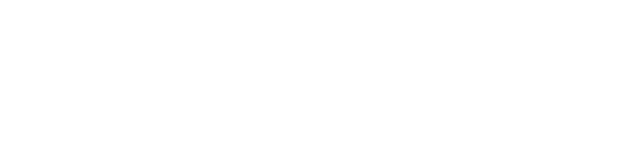
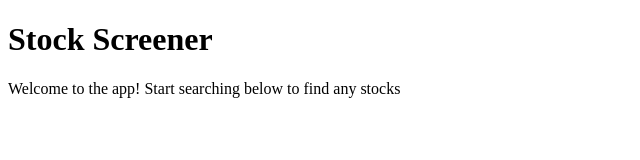
Before and after one commit to limyifan1/se100, a plain HTML site: page index.html in a window 1280 px wide. Shown: the whole page, without its empty margins (0-640 px from the left). Drawn offline with Linux system fonts and the light colour scheme.

Commit message:
Update index.html

```diff
--- a/index.html
+++ b/index.html
@@ -6,5 +6,7 @@
 
   <body>
     <!-- All displayable webpage content will be coded here-->
+    <h1>Stock Screener</h1>
+    <p>Welcome to the app! Start searching below to find any stocks</p>
   </body>
 </html>
```
